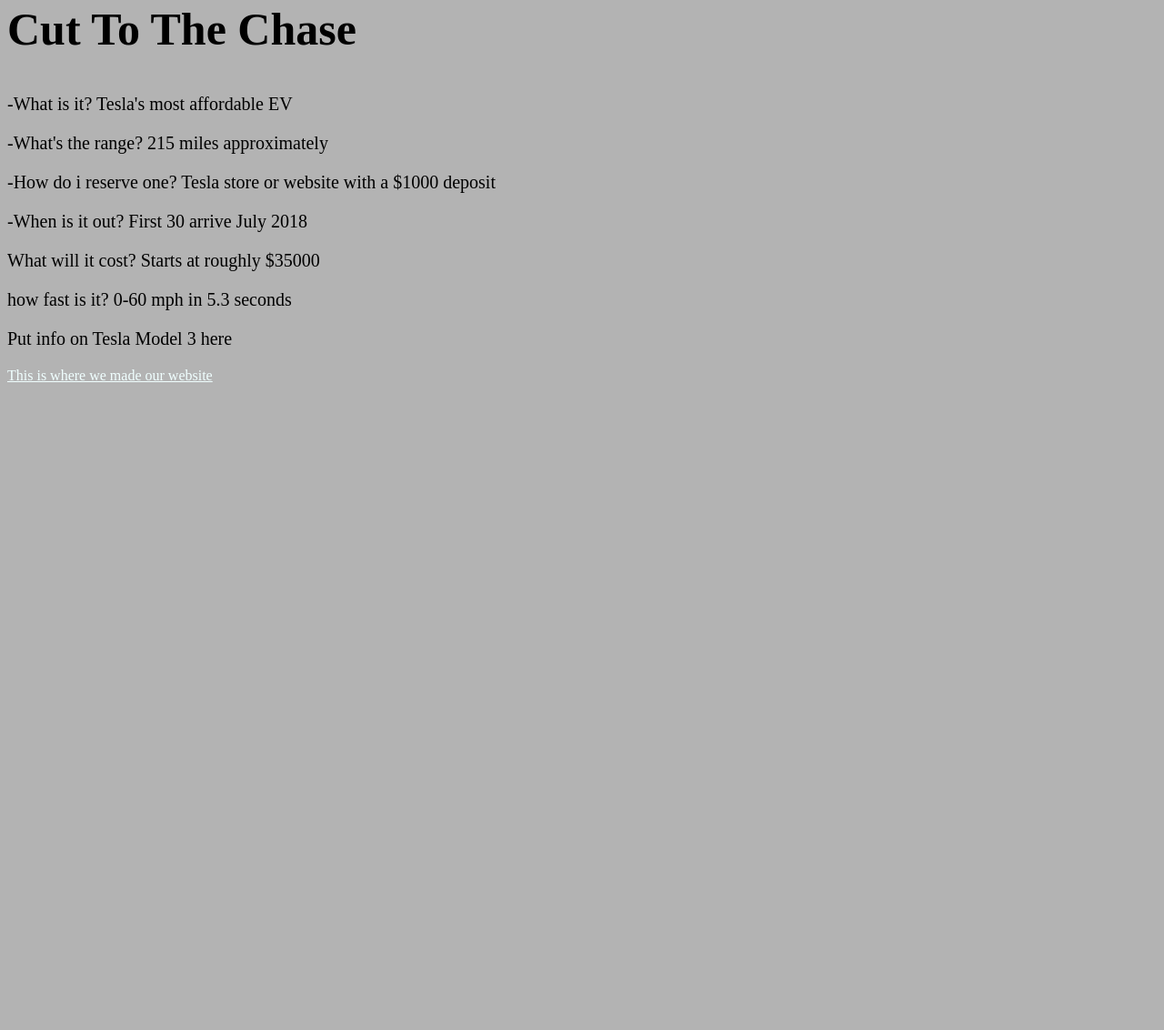
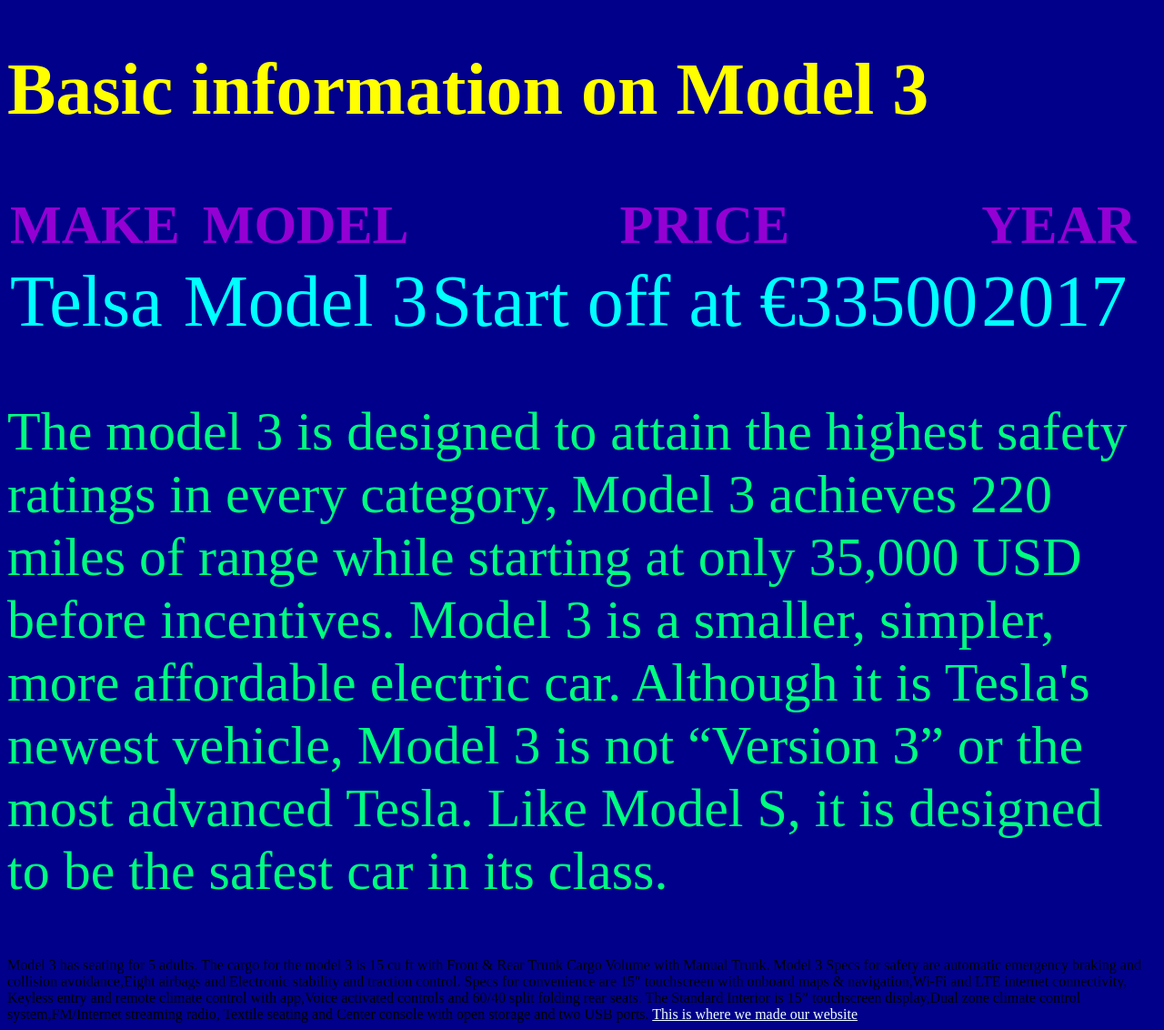
Before and after one commit to scottcrowley2002/groupwebsite-aboutTesla, a plain HTML site: page index.html in a window 1280 px wide. Shown: the part 246-1378 px from the top of the page at 91% size. Before the commit the page ends 800 px from the top, so only its background shows below. Drawn offline with Linux system fonts and the light colour scheme.

Commit message:
Update index.html

```diff
--- a/index.html
+++ b/index.html
@@ -6,19 +6,21 @@
     <style>
 
 
-     h1 {font-size:100px;
-       }
+     h1 {font-size:120px;
+       color:rgb(255,20,147);}
 
-      h2 {font-size:50px;
-      }
+      h2 {font-size:80px;
+      color:rgb(255,255,0);}
 
 
 
-    body{background-color:rgb(179,179,179);}
-
-      p{font-size:20px;
-      }
-
+    body{background-color:rgb(0,0,139);}
+    p{font-size:60px;
+      color:rgb(0,255,127);}
+    td{font-size:80px;
+      color:rgb(0,255,255);}
+    tr{font-size:60px;
+      color:rgb(148,0,211);}
     a{color:rgb(240,255,255);}
     </style>
   </head>
@@ -27,22 +29,40 @@
     <h1>Tesla Model 3</h1>
 
 
-    <h2>Cut To The Chase</h2>
+    <h2>Basic information on Model 3</h2>
 
-    <p>-What is it? Tesla's most affordable EV</p>
-    <p>  </p>
-    <p>-What's the range? 215 miles approximately</p>
-    <p>  </p>
-    <p>-How do i reserve one? Tesla store or website with a $1000 deposit
-    <p>  </p>
-    <p>-When is it out?  First 30 arrive July 2018</p>
-    <p>  </p>
-    <p>What will it cost? Starts at roughly $35000</p>
-    <p>  </p>
-    <p>how fast is it? 0-60 mph in 5.3 seconds</p>
+    <table id="Vehicles">
+      <thead>
+        <tr>
+          <th>MAKE           </th>
+          <th>MODEL          </th>
+          <th>PRICE          </th>
+          <th>YEAR           </th>
+        </tr>
+      </thead>
+        <tr>
+          <td>Telsa          </td>
+          <td>Model 3        </td>
+          <td>Start off at €33500            </td>
+          <td>2017           </td>
+        </tr>
+      <tbody>
+    </table>
+   <p> The model 3 is designed to attain the highest safety ratings in every category, Model 3 achieves 220 miles of range while starting at only 35,000 USD before incentives.
+        Model 3 is a smaller, simpler, more affordable electric car. Although it is Tesla's newest vehicle, Model 3 is not “Version 3” or the most advanced Tesla.
+       Like Model S, it is designed to be the safest car in its class. </p>
 
+  <p2> Model 3 has seating for 5 adults.
+      The cargo for the model 3 is 15 cu ft with Front & Rear Trunk Cargo Volume with Manual Trunk. </p2>
 
-    <p>Put info on Tesla Model 3 here</p>
+    <p3>
+      Model 3 Specs for safety are automatic emergency braking and collision avoidance,Eight airbags and Electronic stability and traction control.
+      Specs for convenience are 15″ touchscreen with onboard maps & navigation,Wi-Fi and LTE internet connectivity,
+      Keyless entry and remote climate control with app,Voice activated controls and 60/40 split folding rear seats.
+      The Standard Interior is 15” touchscreen display,Dual zone climate control system,FM/Internet streaming radio,
+      Textile seating and Center console with open storage and two USB ports.
+    </p3>
+
     <a target="_blank" href="https://github.com/">This is where we made our website</a>
     </body>
 </html>
```
